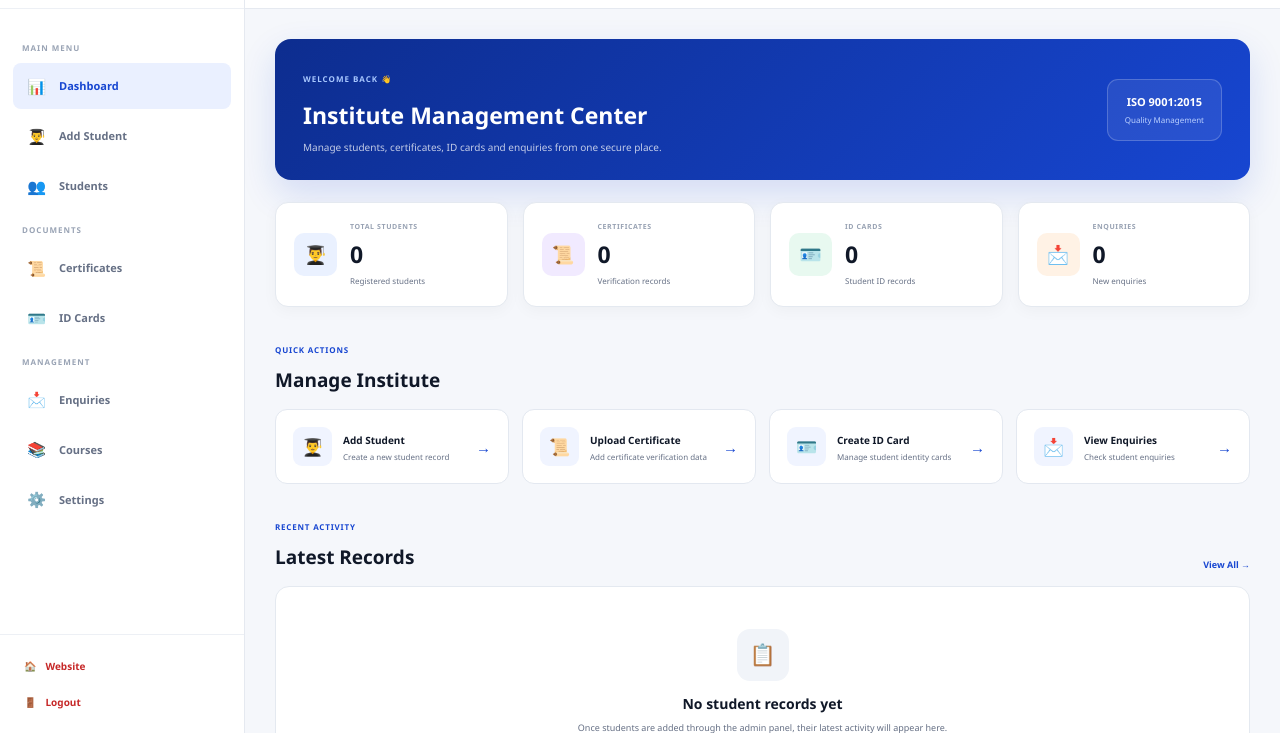
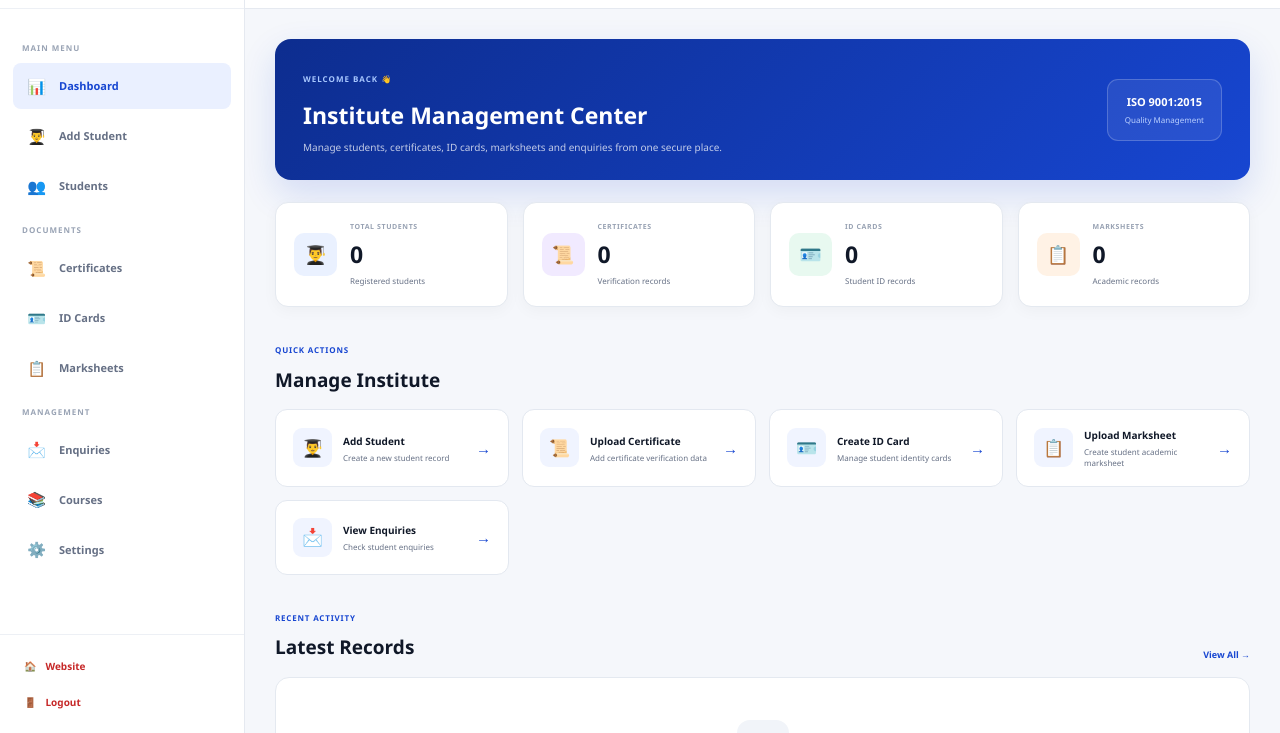
Before and after one commit to faizanansari38126-create/LB-COMPUTER-INSTITUTE-FAIZAN, a website: page admin-dashboard.html in a window 1280 px wide. Shown: the part 67-800 px from the top of the page. Drawn offline with Linux system fonts and the light colour scheme.

Commit message:
Add marksheet management to admin dashboard

```diff
--- a/admin-dashboard.html
+++ b/admin-dashboard.html
@@ -1,66 +1,14 @@
 <!DOCTYPE html>
 <html lang="en">
 <head>
-    <meta charset="UTF-8">
-    <meta name="viewport" content="width=device-width, initial-scale=1.0">
-    <meta name="description" content="LB Computer Institute Admin Dashboard">
-    <title>Admin Dashboard | LB Computer Institute</title>
-    <link rel="stylesheet" href="style.css">
+<meta charset="UTF-8"><meta name="viewport" content="width=device-width,initial-scale=1.0"><meta name="description" content="LB Computer Institute Admin Dashboard"><title>Admin Dashboard | LB Computer Institute</title><link rel="stylesheet" href="style.css">
 </head>
 <body class="admin-dashboard-body">
-<aside class="admin-sidebar" id="adminSidebar">
-    <div class="admin-sidebar-brand"><div class="admin-sidebar-logo">LB</div><div><strong>LB COMPUTER</strong><small>ADMIN PANEL</small></div></div>
-    <nav class="admin-sidebar-nav">
-        <p class="admin-nav-title">MAIN MENU</p>
-        <a href="admin-dashboard.html" class="admin-nav-link active"><span>📊</span>Dashboard</a>
-        <a href="add-student.html" class="admin-nav-link"><span>👨‍🎓</span>Add Student</a>
-        <a href="manage-students.html" class="admin-nav-link"><span>👥</span>Students</a>
-        <p class="admin-nav-title">DOCUMENTS</p>
-        <a href="upload-certificate.html" class="admin-nav-link"><span>📜</span>Certificates</a>
-        <a href="id-card.html" class="admin-nav-link"><span>🪪</span>ID Cards</a>
-        <p class="admin-nav-title">MANAGEMENT</p>
-        <a href="enquiries.html" class="admin-nav-link"><span>📩</span>Enquiries</a>
-        <a href="courses.html" class="admin-nav-link"><span>📚</span>Courses</a>
-        <a href="settings.html" class="admin-nav-link"><span>⚙️</span>Settings</a>
-    </nav>
-    <div class="admin-sidebar-bottom">
-        <a href="index.html" class="admin-logout"><span>🏠</span>Website</a>
-        <a href="admin-login.html" class="admin-logout"><span>🚪</span>Logout</a>
-    </div>
-</aside>
-<div class="admin-dashboard-main">
-<header class="admin-dashboard-header">
-    <div class="admin-header-left"><button type="button" class="admin-menu-button" id="adminMenuButton">☰</button><div><p>Administration</p><h1>Dashboard</h1></div></div>
-    <div class="admin-header-right"><button type="button" class="admin-notification" title="Notifications">🔔<span>3</span></button><div class="admin-profile"><div class="admin-profile-avatar">FA</div><div><strong>MD Faizan Ansari</strong><small>Administrator</small></div></div></div>
-</header>
-<main class="admin-dashboard-content">
-    <section class="admin-welcome"><div><span>WELCOME BACK 👋</span><h2>Institute Management Center</h2><p>Manage students, certificates, ID cards and enquiries from one secure place.</p></div><div class="admin-welcome-badge"><strong>ISO 9001:2015</strong><small>Quality Management</small></div></section>
-    <section class="admin-stats-grid">
-        <div class="admin-stat-card"><div class="admin-stat-icon blue">👨‍🎓</div><div><small>TOTAL STUDENTS</small><h3 class="admin-counter" data-target="0">0</h3><p>Registered students</p></div></div>
-        <div class="admin-stat-card"><div class="admin-stat-icon purple">📜</div><div><small>CERTIFICATES</small><h3 class="admin-counter" data-target="0">0</h3><p>Verification records</p></div></div>
-        <div class="admin-stat-card"><div class="admin-stat-icon green">🪪</div><div><small>ID CARDS</small><h3 class="admin-counter" data-target="0">0</h3><p>Student ID records</p></div></div>
-        <div class="admin-stat-card"><div class="admin-stat-icon orange">📩</div><div><small>ENQUIRIES</small><h3 class="admin-counter" data-target="0">0</h3><p>New enquiries</p></div></div>
-    </section>
-    <section class="admin-section"><div class="admin-section-heading"><div><span>QUICK ACTIONS</span><h2>Manage Institute</h2></div></div>
-        <div class="admin-actions-grid">
-            <a href="add-student.html" class="admin-action-card"><div class="admin-action-icon">👨‍🎓</div><div><strong>Add Student</strong><p>Create a new student record</p></div><span>→</span></a>
-            <a href="upload-certificate.html" class="admin-action-card"><div class="admin-action-icon">📜</div><div><strong>Upload Certificate</strong><p>Add certificate verification data</p></div><span>→</span></a>
-            <a href="id-card.html" class="admin-action-card"><div class="admin-action-icon">🪪</div><div><strong>Create ID Card</strong><p>Manage student identity cards</p></div><span>→</span></a>
-            <a href="enquiries.html" class="admin-action-card"><div class="admin-action-icon">📩</div><div><strong>View Enquiries</strong><p>Check student enquiries</p></div><span>→</span></a>
-        </div>
-    </section>
-    <section class="admin-section"><div class="admin-section-heading"><div><span>RECENT ACTIVITY</span><h2>Latest Records</h2></div><a href="manage-students.html" class="admin-view-all">View All →</a></div>
-        <div class="admin-empty-state"><div>📋</div><h3>No student records yet</h3><p>Once students are added through the admin panel, their latest activity will appear here.</p><a href="add-student.html" class="admin-primary-button">+ Add First Student</a></div>
-    </section>
-</main>
-<footer class="admin-dashboard-footer">© <span data-year></span> LB Computer Institute • ISO 9001:2015 • Administration Portal</footer>
-</div>
-<script>
-document.addEventListener("DOMContentLoaded",function(){
- const y=document.querySelector("[data-year]"); if(y)y.textContent=new Date().getFullYear();
- const b=document.getElementById("adminMenuButton"),s=document.getElementById("adminSidebar"); if(b&&s)b.addEventListener("click",()=>s.classList.toggle("active"));
- document.querySelectorAll(".admin-counter").forEach(c=>{c.textContent=String(Number(c.dataset.target||0));});
-});
-</script>
-</body>
-</html>
+<aside class="admin-sidebar" id="adminSidebar"><div class="admin-sidebar-brand"><div class="admin-sidebar-logo">LB</div><div><strong>LB COMPUTER</strong><small>ADMIN PANEL</small></div></div><nav class="admin-sidebar-nav"><p class="admin-nav-title">MAIN MENU</p><a href="admin-dashboard.html" class="admin-nav-link active"><span>📊</span>Dashboard</a><a href="add-student.html" class="admin-nav-link"><span>👨‍🎓</span>Add Student</a><a href="manage-students.html" class="admin-nav-link"><span>👥</span>Students</a><p class="admin-nav-title">DOCUMENTS</p><a href="upload-certificate.html" class="admin-nav-link"><span>📜</span>Certificates</a><a href="id-card.html" class="admin-nav-link"><span>🪪</span>ID Cards</a><a href="upload-marksheet.html" class="admin-nav-link"><span>📋</span>Marksheets</a><p class="admin-nav-title">MANAGEMENT</p><a href="enquiries.html" class="admin-nav-link"><span>📩</span>Enquiries</a><a href="courses.html" class="admin-nav-link"><span>📚</span>Courses</a><a href="settings.html" class="admin-nav-link"><span>⚙️</span>Settings</a></nav><div class="admin-sidebar-bottom"><a href="index.html" class="admin-logout"><span>🏠</span>Website</a><a href="admin-login.html" class="admin-logout"><span>🚪</span>Logout</a></div></aside>
+<div class="admin-dashboard-main"><header class="admin-dashboard-header"><div class="admin-header-left"><button type="button" class="admin-menu-button" id="adminMenuButton">☰</button><div><p>Administration</p><h1>Dashboard</h1></div></div><div class="admin-header-right"><button type="button" class="admin-notification" title="Notifications">🔔<span>3</span></button><div class="admin-profile"><div class="admin-profile-avatar">FA</div><div><strong>MD Faizan Ansari</strong><small>Administrator</small></div></div></div></header>
+<main class="admin-dashboard-content"><section class="admin-welcome"><div><span>WELCOME BACK 👋</span><h2>Institute Management Center</h2><p>Manage students, certificates, ID cards, marksheets and enquiries from one secure place.</p></div><div class="admin-welcome-badge"><strong>ISO 9001:2015</strong><small>Quality Management</small></div></section>
+<section class="admin-stats-grid"><div class="admin-stat-card"><div class="admin-stat-icon blue">👨‍🎓</div><div><small>TOTAL STUDENTS</small><h3 class="admin-counter" data-target="0">0</h3><p>Registered students</p></div></div><div class="admin-stat-card"><div class="admin-stat-icon purple">📜</div><div><small>CERTIFICATES</small><h3 class="admin-counter" data-target="0">0</h3><p>Verification records</p></div></div><div class="admin-stat-card"><div class="admin-stat-icon green">🪪</div><div><small>ID CARDS</small><h3 class="admin-counter" data-target="0">0</h3><p>Student ID records</p></div></div><div class="admin-stat-card"><div class="admin-stat-icon orange">📋</div><div><small>MARKSHEETS</small><h3 class="admin-counter" data-target="0">0</h3><p>Academic records</p></div></div></section>
+<section class="admin-section"><div class="admin-section-heading"><div><span>QUICK ACTIONS</span><h2>Manage Institute</h2></div></div><div class="admin-actions-grid"><a href="add-student.html" class="admin-action-card"><div class="admin-action-icon">👨‍🎓</div><div><strong>Add Student</strong><p>Create a new student record</p></div><span>→</span></a><a href="upload-certificate.html" class="admin-action-card"><div class="admin-action-icon">📜</div><div><strong>Upload Certificate</strong><p>Add certificate verification data</p></div><span>→</span></a><a href="id-card.html" class="admin-action-card"><div class="admin-action-icon">🪪</div><div><strong>Create ID Card</strong><p>Manage student identity cards</p></div><span>→</span></a><a href="upload-marksheet.html" class="admin-action-card"><div class="admin-action-icon">📋</div><div><strong>Upload Marksheet</strong><p>Create student academic marksheet</p></div><span>→</span></a><a href="enquiries.html" class="admin-action-card"><div class="admin-action-icon">📩</div><div><strong>View Enquiries</strong><p>Check student enquiries</p></div><span>→</span></a></div></section>
+<section class="admin-section"><div class="admin-section-heading"><div><span>RECENT ACTIVITY</span><h2>Latest Records</h2></div><a href="manage-students.html" class="admin-view-all">View All →</a></div><div class="admin-empty-state"><div>📋</div><h3>Ready for new records</h3><p>Add students, certificates, ID cards and marksheets from the quick actions above.</p><a href="add-student.html" class="admin-primary-button">+ Add Student</a></div></section></main><footer class="admin-dashboard-footer">© <span data-year></span> LB Computer Institute • ISO 9001:2015 • Administration Portal</footer></div>
+<script>document.addEventListener('DOMContentLoaded',function(){const y=document.querySelector('[data-year]');if(y)y.textContent=new Date().getFullYear();const b=document.getElementById('adminMenuButton'),s=document.getElementById('adminSidebar');if(b&&s)b.addEventListener('click',()=>s.classList.toggle('active'));document.querySelectorAll('.admin-counter').forEach(c=>{c.textContent=String(Number(c.dataset.target||0))})});</script>
+</body></html>
```
